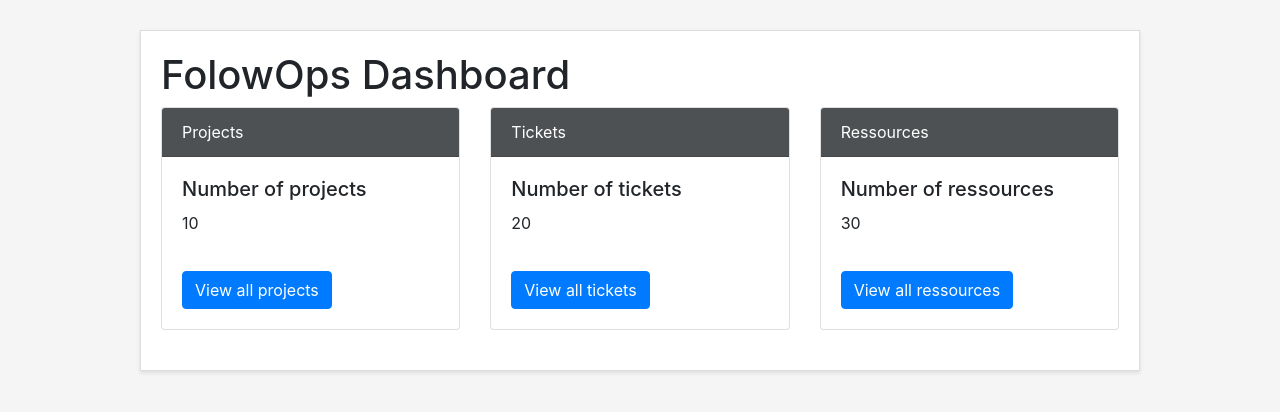
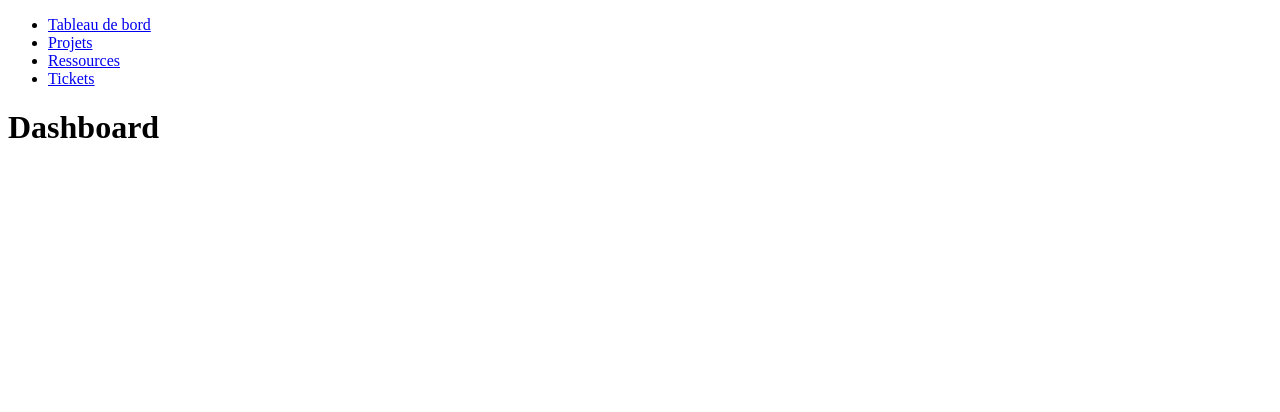
Before and after one commit to OmarBEHRI/FollowOps, a Django app: page /dashboard/ in a window 1280 px wide. Shown: the top 412 px of the page. Run offline with Django 4.2, Linux system fonts and the light colour scheme; some libraries are stand-ins or nearby versions.

Commit message:
Fixed Views

```diff
--- /dev/null
+++ b/folow_ops/dashboard/templates/dashboard.html
@@ -0,0 +1,26 @@
+<!DOCTYPE html>
+<html lang="en" dir="ltr">
+
+<head>
+    <meta charset="utf-8">
+    <title>Dashboard</title>
+</head>
+
+<body>
+    <div class="layout-container flex h-full grow flex-col">
+        <header class="top-main-nav">
+            <nav>
+                <ul>
+                    <li><a href="/dashboard/" class="flex items-center gap-2">Tableau de bord</a></li>
+                    <li><a href="/projects/" class="flex items-center gap-2">Projets</a></li>
+                    <li><a href="/ressources/" class="flex items-center gap-2">Ressources</a></li>
+                    <li><a href="/tickets/" class="flex items-center gap-2">Tickets</a></li>
+                </ul>
+            </nav>
+        </header>
+        <div class="content-container">
+            <h1>Dashboard</h1>
+        </div>
+    </div>
+</body>
+</html>
--- a/folow_ops/dashboard/templates/index.html
+++ /dev/null
@@ -1,98 +0,0 @@
-<!DOCTYPE html>
-<html lang="en" dir="ltr">
-
-<head>
-    <meta charset="utf-8">
-    <title>FolowOps Dashboard</title>
-    <link rel="stylesheet" href="https://stackpath.bootstrapcdn.com/bootstrap/4.3.1/css/bootstrap.min.css"
-        integrity="sha384-ggOyR0iXCbMQv3Xipma34MD+dH/1fQ784/j6cY/iJTQUOhcWr7x9JvoRxT2MZw1T" crossorigin="anonymous">
-    <style>
-        body {
-            background-color: #f5f5f5;
-        }
-
-        .container {
-            max-width: 1000px;
-            margin: 30px auto;
-            padding: 20px;
-            background-color: white;
-            border: 1px solid #ddd;
-            box-shadow: 0 2px 4px rgba(0, 0, 0, .1);
-        }
-
-        .card {
-            margin-bottom: 20px;
-        }
-
-        .card-header {
-            background-color: #4d5154;
-            color: white;
-        }
-
-        .card-body {
-            padding: 20px;
-        }
-
-        .card-title {
-            margin-bottom: 10px;
-        }
-
-        .card-text {
-            font-size: 16px;
-        }
-
-        .btn {
-            margin-top: 20px;
-        }
-    </style>
-</head>
-
-<body>
-    <div class="container">
-        <div class="row">
-            <div class="col-md-12">
-                <h1>FolowOps Dashboard</h1>
-            </div>
-        </div>
-        <div class="row">
-            <div class="col-md-4">
-                <div class="card">
-                    <div class="card-header">
-                        Projects
-                    </div>
-                    <div class="card-body">
-                        <h5 class="card-title">Number of projects</h5>
-                        <p class="card-text">10</p>
-                        <a href="#" class="btn btn-primary">View all projects</a>
-                    </div>
-                </div>
-            </div>
-            <div class="col-md-4">
-                <div class="card">
-                    <div class="card-header">
-                        Tickets
-                    </div>
-                    <div class="card-body">
-                        <h5 class="card-title">Number of tickets</h5>
-                        <p class="card-text">20</p>
-                        <a href="#" class="btn btn-primary">View all tickets</a>
-                    </div>
-                </div>
-            </div>
-            <div class="col-md-4">
-                <div class="card">
-                    <div class="card-header">
-                        Ressources
-                    </div>
-                    <div class="card-body">
-                        <h5 class="card-title">Number of ressources</h5>
-                        <p class="card-text">30</p>
-                        <a href="#" class="btn btn-primary">View all ressources</a>
-                    </div>
-                </div>
-            </div>
-        </div>
-    </div>
-</body>
-
-</html>
--- a/folow_ops/dashboard/views.py
+++ b/folow_ops/dashboard/views.py
@@ -1,4 +1,4 @@
 from django.shortcuts import render
 
 def dashboard(request):
-    return render(request, 'index.html')
+    return render(request, 'dashboard.html')
--- a/folow_ops/homepage/templates/index.html
+++ b/folow_ops/homepage/templates/index.html
@@ -250,7 +250,7 @@
                     <h2 class="text-3xl font-bold leading-tight tracking-[-0.015em] mb-4 text-[#191610]">Prêt à transformer vos opérations?</h2>
                     <p class="text-lg font-normal leading-normal text-[#8c7e5a] mb-8">Inscrivez-vous pour un essai gratuit et découvrez la puissance de FlowOps.</p>
                     <button class="primary-button">Commencer</button>
-                </div
+                </div>
             </main>
         </div>
     </div>
--- a/folow_ops/homepage/views.py
+++ b/folow_ops/homepage/views.py
@@ -2,4 +2,4 @@ from django.shortcuts import render
 
 # Create your views here.
 def homepage(request):
-    return render(request, 'homepage/index.html')
+    return render(request, 'index.html')
--- a/folow_ops/ressources/urls.py
+++ b/folow_ops/ressources/urls.py
@@ -3,5 +3,5 @@ from . import views
 
 urlpatterns = [
     path('', views.ressources, name='ressources'),
-    path('<pk>/', views.ressourcesDetails, name='ressourcesDetails'),
+    path('details/', views.ressourcesDetails, name='ressourcesDetails'),
 ]
--- a/folow_ops/tickets/urls.py
+++ b/folow_ops/tickets/urls.py
@@ -3,5 +3,5 @@ from . import views
 
 urlpatterns = [
     path('', views.tickets, name='tickets'),
-    path('<pk>/', views.ticketDetails, name='ticketDetails'),
+    path('details/', views.ticketDetails, name='ticketDetails'),
 ]
```
Also changed, not shown: folow_ops/ressources/templates/ressourcesDetails.html (+6 -5 lines), folow_ops/ressources/views.py (+3 -4 lines), folow_ops/tickets/templates/ticketDetails.html (added, +26 -0 lines), folow_ops/tickets/views.py (+3 -4 lines).
